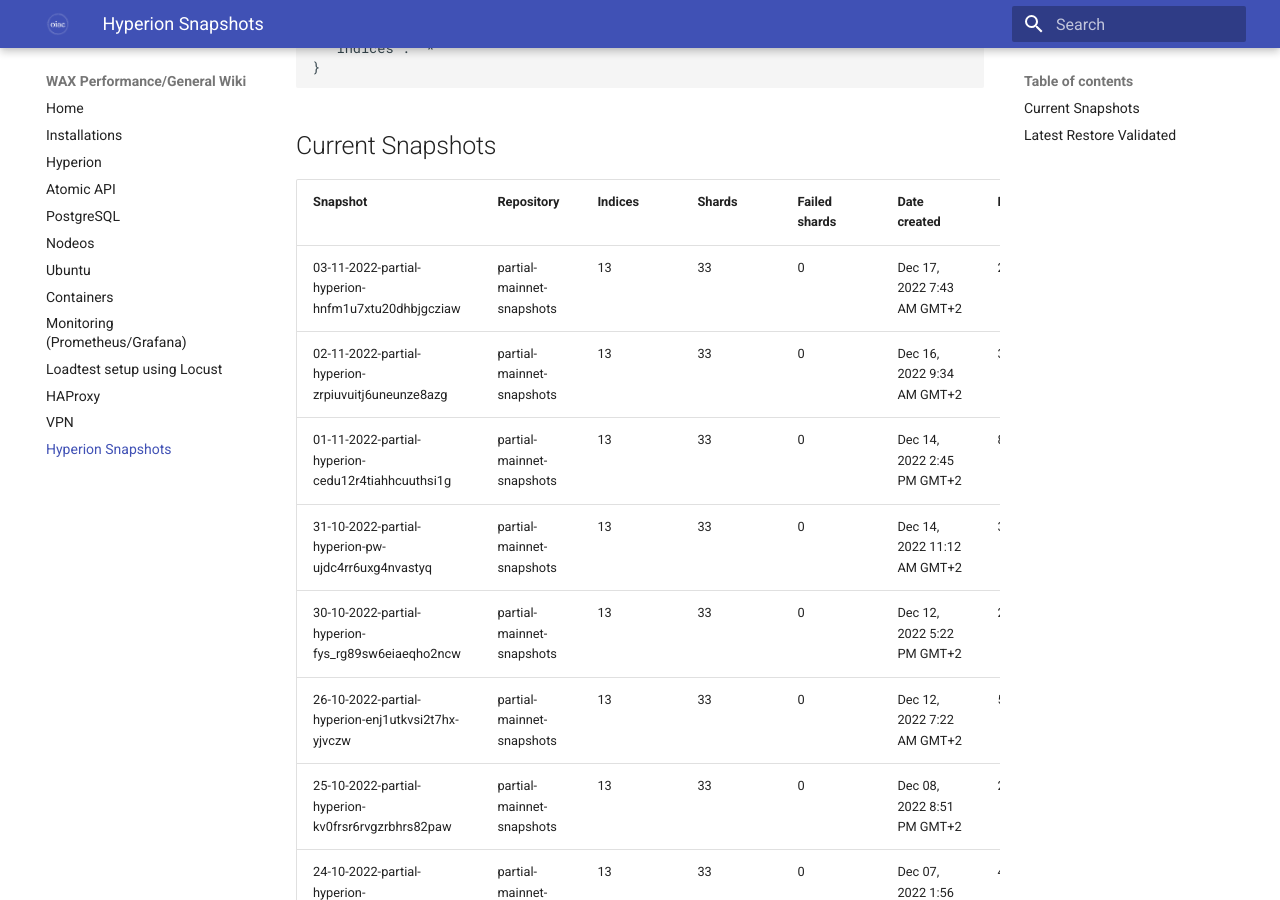
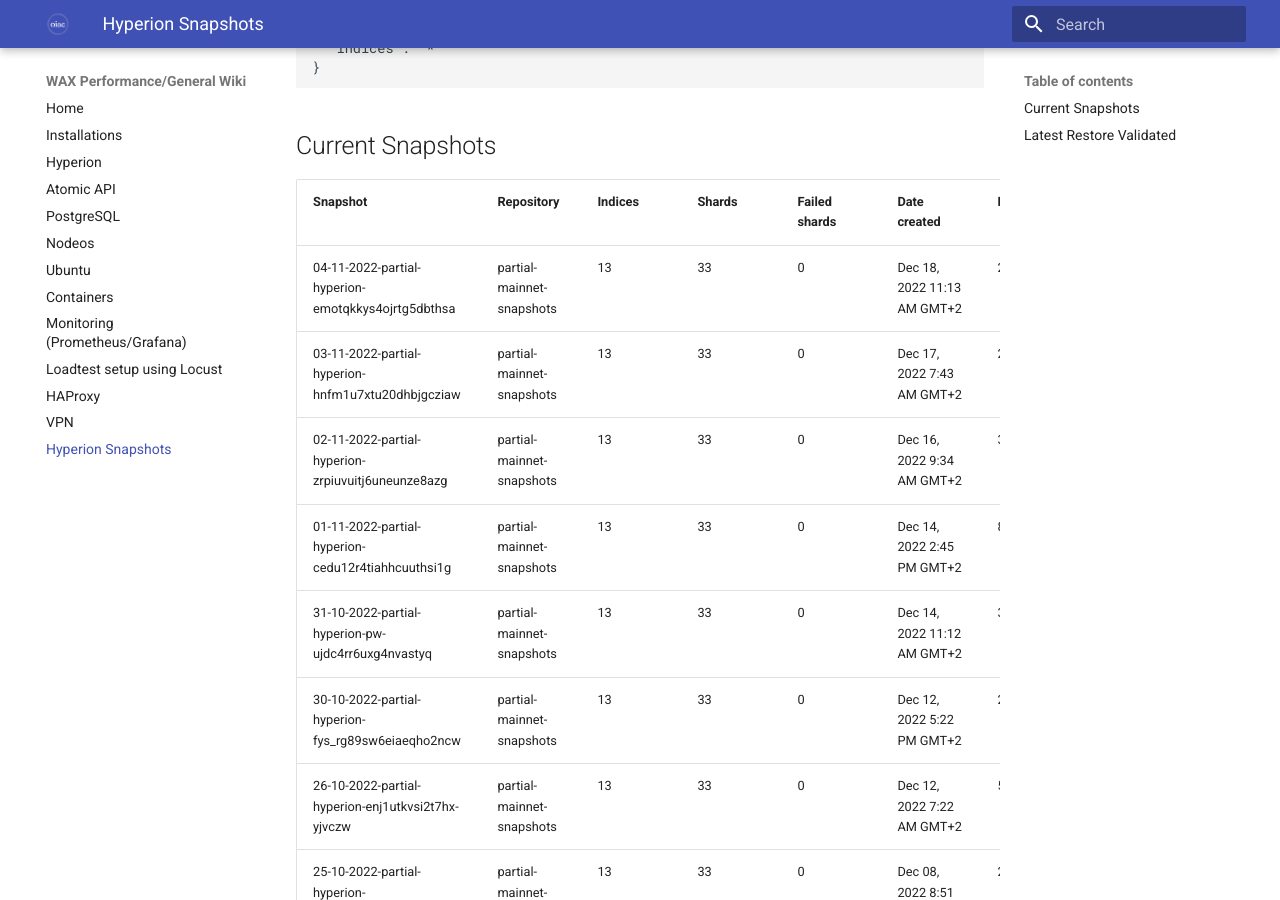
Before and after one commit to oneinacillian/wiki, an MkDocs documentation site: the page built from docs/snapshots.md, in a window 1280 px wide and 900 px high, scrolled down 2022 px. Built offline with MkDocs 1.6.1 and Material for MkDocs 9.7.7, drawn with Linux system fonts in a browser that asks for light colours.

Commit message:
Added snapshot for 04/11

```diff
--- a/docs/snapshots.md
+++ b/docs/snapshots.md
@@ -60,6 +60,7 @@
 
 | Snapshot                                           | Repository                | Indices | Shards | Failed shards | Date created                | Duration |
 |----------------------------------------------------|---------------------------|---------|--------|---------------|-----------------------------|----------|
+| 04-11-2022-partial-hyperion-emotqkkys4ojrtg5dbthsa | partial-mainnet-snapshots | 13      | 33     | 0             | Dec 18, 2022 11:13 AM GMT+2 | 28s      |
 | 03-11-2022-partial-hyperion-hnfm1u7xtu20dhbjgcziaw | partial-mainnet-snapshots | 13      | 33     | 0             | Dec 17, 2022 7:43 AM GMT+2  | 27s      |
 | 02-11-2022-partial-hyperion-zrpiuvuitj6uneunze8azg | partial-mainnet-snapshots | 13      | 33     | 0             | Dec 16, 2022 9:34 AM GMT+2  | 35s      |
 | 01-11-2022-partial-hyperion-cedu12r4tiahhcuuthsi1g | partial-mainnet-snapshots | 13      | 33     | 0             | Dec 14, 2022 2:45 PM GMT+2  | 8s       |
```
